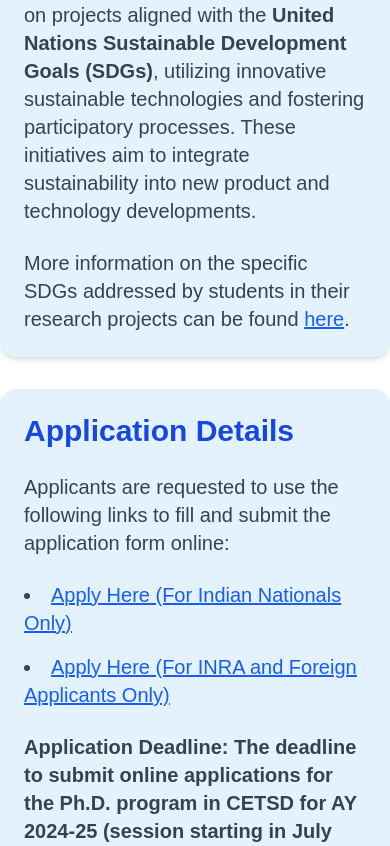
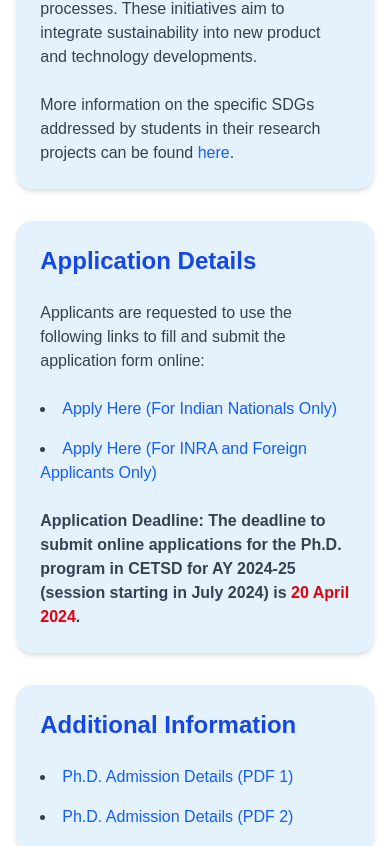
Before and after one commit to vinaykumar2318/DC_Summer, a Next.js app: page /academics/phdStudents in a window 390 px wide. Shown: the part 827-1673 px from the top of the page. Built offline with nearby package versions, Linux system fonts and the light colour scheme.

Commit message:
responsiveness issue

```diff
--- a/src/pages/academics/msStudents.js
+++ b/src/pages/academics/msStudents.js
@@ -4,38 +4,53 @@ import React from 'react'
 const MSResearch = () => {
     return (
         <>
-            <div className="flex flex-col w-full sm:w-4/5 md:w-3/4 rounded-xl mx-auto bg-white">
+            <div className="flex flex-col w-11/12 sm:w-4/5 md:w-3/4 rounded-xl mx-auto bg-white">
                 <div className="w-full p-6 bg-[#E3F2FD] mb-8 rounded-2xl space-y-6 shadow-md">
-                    <h2 className="text-3xl font-bold text-blue-700">M.S. by Research Program</h2>
-                    <p className="text-gray-700 text-xl mt-2">
+                    <h2 className="text-2xl sm:text-3xl font-bold text-blue-700">M.S. by Research Program</h2>
+                    <p className="text-gray-700 text-base sm:text-lg md:text-xl mt-2">
                         The M.S. (by Research) program offered by the Center for Emerging Technologies for Sustainable Development (CETSD) at IIT Jodhpur aims to equip graduates with expertise in new and emerging areas of Technologies for Sustainable Development.
                     </p>
-                    <p className="text-gray-700 text-xl">
+                    <p className="text-gray-700 text-base sm:text-lg md:text-xl">
                         The program focuses on sustainability within the realms of Water, Solid Waste Management, Public Health, Urban Planning, Wastewater, and Energy. It includes a range of technologies such as energy-efficient water treatment, wastewater treatments, solid waste management, and natural resource management.
                     </p>
-                    <p className="text-gray-700 text-xl">
+                    <p className="text-gray-700 text-base sm:text-lg md:text-xl">
                         Students will be encouraged to work on projects aligned with the United Nations Sustainable Development Goals (SDGs), utilizing innovative sustainable technologies and participatory processes. These initiatives aim to integrate sustainability into new product and technology developments.
                     </p>
-                    <p className="text-gray-700 text-xl">
-                        More information on the specific SDGs addressed by students in their research projects can be found <Link href="/people/ms" className="text-blue-600 hover:text-blue-800 underline">here</Link>.
+                    <p className="text-gray-700 text-base sm:text-lg md:text-xl">
+                        More information on the specific SDGs addressed by students in their research projects can be found{' '}
+                        <Link href="/people/ms" className="text-blue-600 hover:text-blue-800 hover:underline">
+                            here
+                        </Link>.
                     </p>
                 </div>
 
                 <div className="w-full p-6 bg-[#E3F2FD] mb-8 rounded-2xl space-y-6 shadow-md">
-                    <h2 className="text-3xl font-bold text-blue-700">Important Links</h2>
-                    <ul className="list-disc list-inside text-gray-700 space-y-4 text-xl">
-                        <li className='underline'>
-                            <Link target="_blank" href="https://drive.google.com/file/d/1Ly8yisV0jVso2zabdoUEsdCSbTbLjRfm/view" className="text-blue-600 hover:text-blue-800">
+                    <h2 className="text-2xl sm:text-3xl font-bold text-blue-700">Important Links</h2>
+                    <ul className="list-disc list-inside text-gray-700 space-y-4 text-base sm:text-lg md:text-xl">
+                        <li>
+                            <Link
+                                target="_blank"
+                                href="https://drive.google.com/file/d/1Ly8yisV0jVso2zabdoUEsdCSbTbLjRfm/view"
+                                className="text-blue-600 hover:text-blue-800 hover:underline"
+                            >
                                 Shortlisted Candidates - MS by Research CETSD (Jan 2024)
                             </Link>
                         </li>
-                        <li className='underline'>
-                            <Link target="_blank" href="https://drive.google.com/file/d/15_M4W79KCtT3rvCtvHMIq6uT9nYi4Z2h/view" className="text-blue-600 hover:text-blue-800">
+                        <li>
+                            <Link
+                                target="_blank"
+                                href="https://drive.google.com/file/d/15_M4W79KCtT3rvCtvHMIq6uT9nYi4Z2h/view"
+                                className="text-blue-600 hover:text-blue-800 hover:underline"
+                            >
                                 Interview Reporting Details - MS by Research CETSD (Jan 2024)
                             </Link>
                         </li>
-                        <li className='underline'>
-                            <Link target="_blank" href="https://drive.google.com/file/d/1_UQo6HevzBb55l45EysSLgnyfyR1aELT/view" className="text-blue-600 hover:text-blue-800">
+                        <li>
+                            <Link
+                                target="_blank"
+                                href="https://drive.google.com/file/d/1_UQo6HevzBb55l45EysSLgnyfyR1aELT/view"
+                                className="text-blue-600 hover:text-blue-800 hover:underline"
+                            >
                                 Syllabus for Interview - MS by Research CETSD (Jan 2024)
                             </Link>
                         </li>
--- a/src/pages/academics/phdStudents.js
+++ b/src/pages/academics/phdStudents.js
@@ -4,55 +4,78 @@ import React from 'react'
 const PhdAdmission = () => {
     return (
         <>
-            <div className="flex flex-col w-full sm:w-4/5 md:w-3/4 rounded-xl mx-auto bg-white">
+            <div className="flex flex-col w-11/12 sm:w-4/5 md:w-3/4 rounded-xl mx-auto bg-white">
                 <div className="w-full p-6 bg-[#E3F2FD] mb-8 rounded-2xl space-y-6 shadow-md">
-                    <h2 className="text-3xl font-bold text-blue-700">Ph.D. Admission</h2>
-                    <p className="text-gray-700 text-xl mt-2">
+                    <h2 className="text-2xl sm:text-3xl font-bold text-blue-700">Ph.D. Admission</h2>
+                    <p className="text-gray-700 text-base sm:text-lg md:text-xl mt-2">
                         The Ph.D. program offered by the <strong>Center for Emerging Technologies for Sustainable Development (CETSD)</strong> at IIT Jodhpur aims to equip post-graduates with expertise in new and emerging areas of Technologies for Sustainable Development.
                     </p>
-                    <p className="text-gray-700 text-xl">
+                    <p className="text-gray-700 text-base sm:text-lg md:text-xl">
                         The program focuses on sustainability within the realms of <strong>Water, Solid Waste Management, Wastewater, Public Health, Urban Planning, and Energy.</strong> It encompasses a wide range of traditional and emerging technologies, including energy-efficient water treatment, wastewater treatment, solid waste management, and natural resource management.
                     </p>
-                    <p className="text-gray-700 text-xl">
+                    <p className="text-gray-700 text-base sm:text-lg md:text-xl">
                         Students will be encouraged to work on projects aligned with the <strong>United Nations Sustainable Development Goals (SDGs)</strong>, utilizing innovative sustainable technologies and fostering participatory processes. These initiatives aim to integrate sustainability into new product and technology developments.
                     </p>
-                    <p className="text-gray-700 text-xl">
-                        More information on the specific SDGs addressed by students in their research projects can be found <Link href="/people/phd" className="text-blue-600 hover:text-blue-800 underline">here</Link>.
+                    <p className="text-gray-700 text-base sm:text-lg md:text-xl">
+                        More information on the specific SDGs addressed by students in their research projects can be found{' '}
+                        <Link href="/people/phd" className="text-blue-600 hover:text-blue-800 hover:underline">
+                            here
+                        </Link>.
                     </p>
                 </div>
 
                 <div className="w-full p-6 bg-[#E3F2FD] mb-8 rounded-2xl space-y-6 shadow-md">
-                    <h2 className="text-3xl font-bold text-blue-700">Application Details</h2>
-                    <p className="text-gray-700 text-xl">
+                    <h2 className="text-2xl sm:text-3xl font-bold text-blue-700">Application Details</h2>
+                    <p className="text-gray-700 text-base sm:text-lg md:text-xl">
                         Applicants are requested to use the following links to fill and submit the application form online:
                     </p>
-                    <ul className="list-disc list-inside text-gray-700 space-y-4 text-xl">
-                        <li className='underline'>
-                            <Link href="https://oa.iitj.ac.in/PG_ADMISSION" target="_blank" rel="noopener noreferrer" className="text-blue-600 hover:text-blue-800">
+                    <ul className="list-disc list-inside text-gray-700 space-y-4 text-base sm:text-lg md:text-xl">
+                        <li>
+                            <Link
+                                href="https://oa.iitj.ac.in/PG_ADMISSION"
+                                target="_blank"
+                                rel="noopener noreferrer"
+                                className="text-blue-600 hover:text-blue-800 hover:underline"
+                            >
                                 Apply Here (For Indian Nationals Only)
                             </Link>
                         </li>
-                        <li className='underline'>
-                            <Link href="https://oa.iitj.ac.in/OA_PG_ADMISSION_INTRNL/" target="_blank" rel="noopener noreferrer" className="text-blue-600 hover:text-blue-800">
+                        <li>
+                            <Link
+                                href="https://oa.iitj.ac.in/OA_PG_ADMISSION_INTRNL/"
+                                target="_blank"
+                                rel="noopener noreferrer"
+                                className="text-blue-600 hover:text-blue-800 hover:underline"
+                            >
                                 Apply Here (For INRA and Foreign Applicants Only)
                             </Link>
                         </li>
                     </ul>
-                    <p className="text-gray-700 text-xl font-semibold">
+                    <p className="text-gray-700 text-base sm:text-lg md:text-xl font-semibold">
                         <strong>Application Deadline:</strong> The deadline to submit online applications for the Ph.D. program in CETSD for AY 2024-25 (session starting in July 2024) is <span className="text-red-600">20 April 2024</span>.
                     </p>
                 </div>
 
                 <div className="w-full p-6 bg-[#E3F2FD] mb-8 rounded-2xl space-y-6 shadow-md">
-                    <h2 className="text-3xl font-bold text-blue-700">Additional Information</h2>
-                    <ul className="list-disc list-inside text-gray-700 space-y-4 text-xl">
-                        <li className='underline'>
-                            <Link href="https://drive.google.com/file/d/177072UOU5WK5-BgmE-ywvqJ637neayN3/view?usp=sharing" target="_blank" rel="noopener noreferrer" className="text-blue-600 hover:text-blue-800">
+                    <h2 className="text-2xl sm:text-3xl font-bold text-blue-700">Additional Information</h2>
+                    <ul className="list-disc list-inside text-gray-700 space-y-4 text-base sm:text-lg md:text-xl">
+                        <li>
+                            <Link
+                                href="https://drive.google.com/file/d/177072UOU5WK5-BgmE-ywvqJ637neayN3/view?usp=sharing"
+                                target="_blank"
+                                rel="noopener noreferrer"
+                                className="text-blue-600 hover:text-blue-800 hover:underline"
+                            >
                                 Ph.D. Admission Details (PDF 1)
                             </Link>
                         </li>
-                        <li className='underline'>
-                            <Link href="https://drive.google.com/file/d/1kRBGN5yTke4wgnLJ-V2C5VJ1XleD91ZI/view?usp=sharing" target="_blank" rel="noopener noreferrer" className="text-blue-600 hover:text-blue-800">
+                        <li>
+                            <Link
+                                href="https://drive.google.com/file/d/1kRBGN5yTke4wgnLJ-V2C5VJ1XleD91ZI/view?usp=sharing"
+                                target="_blank"
+                                rel="noopener noreferrer"
+                                className="text-blue-600 hover:text-blue-800 hover:underline"
+                            >
                                 Ph.D. Admission Details (PDF 2)
                             </Link>
                         </li>
@@ -63,4 +86,4 @@ const PhdAdmission = () => {
     )
 }
 
-export default PhdAdmission;
+export default PhdAdmission
--- a/src/pages/newsContent/msResearch.js
+++ b/src/pages/newsContent/msResearch.js
@@ -4,38 +4,53 @@ import React from 'react'
 const MSResearch = () => {
     return (
         <>
-            <div className="flex flex-col w-full sm:w-4/5 md:w-3/4 rounded-xl mx-auto bg-white">
+            <div className="flex flex-col w-11/12 sm:w-4/5 md:w-3/4 rounded-xl mx-auto bg-white">
                 <div className="w-full p-6 bg-[#E3F2FD] mb-8 rounded-2xl space-y-6 shadow-md">
-                    <h2 className="text-3xl font-bold text-blue-700">M.S. by Research Program</h2>
-                    <p className="text-gray-700 text-xl mt-2">
+                    <h2 className="text-2xl sm:text-3xl font-bold text-blue-700">M.S. by Research Program</h2>
+                    <p className="text-gray-700 text-base sm:text-lg md:text-xl mt-2">
                         The M.S. (by Research) program offered by the Center for Emerging Technologies for Sustainable Development (CETSD) at IIT Jodhpur aims to equip graduates with expertise in new and emerging areas of Technologies for Sustainable Development.
                     </p>
-                    <p className="text-gray-700 text-xl">
+                    <p className="text-gray-700 text-base sm:text-lg md:text-xl">
                         The program focuses on sustainability within the realms of Water, Solid Waste Management, Public Health, Urban Planning, Wastewater, and Energy. It includes a range of technologies such as energy-efficient water treatment, wastewater treatments, solid waste management, and natural resource management.
                     </p>
-                    <p className="text-gray-700 text-xl">
+                    <p className="text-gray-700 text-base sm:text-lg md:text-xl">
                         Students will be encouraged to work on projects aligned with the United Nations Sustainable Development Goals (SDGs), utilizing innovative sustainable technologies and participatory processes. These initiatives aim to integrate sustainability into new product and technology developments.
                     </p>
-                    <p className="text-gray-700 text-xl">
-                        More information on the specific SDGs addressed by students in their research projects can be found <Link href="/newsContent/msStudents" className="text-blue-600 hover:text-blue-800 underline">here</Link>.
+                    <p className="text-gray-700 text-base sm:text-lg md:text-xl">
+                        More information on the specific SDGs addressed by students in their research projects can be found{' '}
+                        <Link href="/people/ms" className="text-blue-600 hover:text-blue-800 hover:underline">
+                            here
+                        </Link>.
                     </p>
                 </div>
 
                 <div className="w-full p-6 bg-[#E3F2FD] mb-8 rounded-2xl space-y-6 shadow-md">
-                    <h2 className="text-3xl font-bold text-blue-700">Important Links</h2>
-                    <ul className="list-disc list-inside text-gray-700 space-y-4 text-xl">
-                        <li className='underline'>
-                            <Link target="_blank" href="https://drive.google.com/file/d/1Ly8yisV0jVso2zabdoUEsdCSbTbLjRfm/view" className="text-blue-600 hover:text-blue-800">
+                    <h2 className="text-2xl sm:text-3xl font-bold text-blue-700">Important Links</h2>
+                    <ul className="list-disc list-inside text-gray-700 space-y-4 text-base sm:text-lg md:text-xl">
+                        <li>
+                            <Link
+                                target="_blank"
+                                href="https://drive.google.com/file/d/1Ly8yisV0jVso2zabdoUEsdCSbTbLjRfm/view"
+                                className="text-blue-600 hover:text-blue-800 hover:underline"
+                            >
                                 Shortlisted Candidates - MS by Research CETSD (Jan 2024)
                             </Link>
                         </li>
-                        <li className='underline'>
-                            <Link target="_blank" href="https://drive.google.com/file/d/15_M4W79KCtT3rvCtvHMIq6uT9nYi4Z2h/view" className="text-blue-600 hover:text-blue-800">
+                        <li>
+                            <Link
+                                target="_blank"
+                                href="https://drive.google.com/file/d/15_M4W79KCtT3rvCtvHMIq6uT9nYi4Z2h/view"
+                                className="text-blue-600 hover:text-blue-800 hover:underline"
+                            >
                                 Interview Reporting Details - MS by Research CETSD (Jan 2024)
                             </Link>
                         </li>
-                        <li className='underline'>
-                            <Link target="_blank" href="https://drive.google.com/file/d/1_UQo6HevzBb55l45EysSLgnyfyR1aELT/view" className="text-blue-600 hover:text-blue-800">
+                        <li>
+                            <Link
+                                target="_blank"
+                                href="https://drive.google.com/file/d/1_UQo6HevzBb55l45EysSLgnyfyR1aELT/view"
+                                className="text-blue-600 hover:text-blue-800 hover:underline"
+                            >
                                 Syllabus for Interview - MS by Research CETSD (Jan 2024)
                             </Link>
                         </li>
--- a/src/pages/newsContent/phdAdmission.js
+++ b/src/pages/newsContent/phdAdmission.js
@@ -4,55 +4,78 @@ import React from 'react'
 const PhdAdmission = () => {
     return (
         <>
-            <div className="flex flex-col w-full sm:w-4/5 md:w-3/4 rounded-xl mx-auto bg-white">
+            <div className="flex flex-col w-11/12 sm:w-4/5 md:w-3/4 rounded-xl mx-auto bg-white">
                 <div className="w-full p-6 bg-[#E3F2FD] mb-8 rounded-2xl space-y-6 shadow-md">
-                    <h2 className="text-3xl font-bold text-blue-700">Ph.D. Admission</h2>
-                    <p className="text-gray-700 text-xl mt-2">
+                    <h2 className="text-2xl sm:text-3xl font-bold text-blue-700">Ph.D. Admission</h2>
+                    <p className="text-gray-700 text-base sm:text-lg md:text-xl mt-2">
                         The Ph.D. program offered by the <strong>Center for Emerging Technologies for Sustainable Development (CETSD)</strong> at IIT Jodhpur aims to equip post-graduates with expertise in new and emerging areas of Technologies for Sustainable Development.
                     </p>
-                    <p className="text-gray-700 text-xl">
+                    <p className="text-gray-700 text-base sm:text-lg md:text-xl">
                         The program focuses on sustainability within the realms of <strong>Water, Solid Waste Management, Wastewater, Public Health, Urban Planning, and Energy.</strong> It encompasses a wide range of traditional and emerging technologies, including energy-efficient water treatment, wastewater treatment, solid waste management, and natural resource management.
                     </p>
-                    <p className="text-gray-700 text-xl">
+                    <p className="text-gray-700 text-base sm:text-lg md:text-xl">
                         Students will be encouraged to work on projects aligned with the <strong>United Nations Sustainable Development Goals (SDGs)</strong>, utilizing innovative sustainable technologies and fostering participatory processes. These initiatives aim to integrate sustainability into new product and technology developments.
                     </p>
-                    <p className="text-gray-700 text-xl">
-                        More information on the specific SDGs addressed by students in their research projects can be found <Link href="/newsContent/phdStudents" className="text-blue-600 hover:text-blue-800 underline">here</Link>.
+                    <p className="text-gray-700 text-base sm:text-lg md:text-xl">
+                        More information on the specific SDGs addressed by students in their research projects can be found{' '}
+                        <Link href="/people/phd" className="text-blue-600 hover:text-blue-800 hover:underline">
+                            here
+                        </Link>.
                     </p>
                 </div>
 
                 <div className="w-full p-6 bg-[#E3F2FD] mb-8 rounded-2xl space-y-6 shadow-md">
-                    <h2 className="text-3xl font-bold text-blue-700">Application Details</h2>
-                    <p className="text-gray-700 text-xl">
+                    <h2 className="text-2xl sm:text-3xl font-bold text-blue-700">Application Details</h2>
+                    <p className="text-gray-700 text-base sm:text-lg md:text-xl">
                         Applicants are requested to use the following links to fill and submit the application form online:
                     </p>
-                    <ul className="list-disc list-inside text-gray-700 space-y-4 text-xl">
-                        <li className='underline'>
-                            <Link href="https://oa.iitj.ac.in/PG_ADMISSION" target="_blank" rel="noopener noreferrer" className="text-blue-600 hover:text-blue-800">
+                    <ul className="list-disc list-inside text-gray-700 space-y-4 text-base sm:text-lg md:text-xl">
+                        <li>
+                            <Link
+                                href="https://oa.iitj.ac.in/PG_ADMISSION"
+                                target="_blank"
+                                rel="noopener noreferrer"
+                                className="text-blue-600 hover:text-blue-800 hover:underline"
+                            >
                                 Apply Here (For Indian Nationals Only)
                             </Link>
                         </li>
-                        <li className='underline'>
-                            <Link href="https://oa.iitj.ac.in/OA_PG_ADMISSION_INTRNL/" target="_blank" rel="noopener noreferrer" className="text-blue-600 hover:text-blue-800">
+                        <li>
+                            <Link
+                                href="https://oa.iitj.ac.in/OA_PG_ADMISSION_INTRNL/"
+                                target="_blank"
+                                rel="noopener noreferrer"
+                                className="text-blue-600 hover:text-blue-800 hover:underline"
+                            >
                                 Apply Here (For INRA and Foreign Applicants Only)
                             </Link>
                         </li>
                     </ul>
-                    <p className="text-gray-700 text-xl font-semibold">
+                    <p className="text-gray-700 text-base sm:text-lg md:text-xl font-semibold">
                         <strong>Application Deadline:</strong> The deadline to submit online applications for the Ph.D. program in CETSD for AY 2024-25 (session starting in July 2024) is <span className="text-red-600">20 April 2024</span>.
                     </p>
                 </div>
 
                 <div className="w-full p-6 bg-[#E3F2FD] mb-8 rounded-2xl space-y-6 shadow-md">
-                    <h2 className="text-3xl font-bold text-blue-700">Additional Information</h2>
-                    <ul className="list-disc list-inside text-gray-700 space-y-4 text-xl">
-                        <li className='underline'>
-                            <Link href="https://drive.google.com/file/d/177072UOU5WK5-BgmE-ywvqJ637neayN3/view?usp=sharing" target="_blank" rel="noopener noreferrer" className="text-blue-600 hover:text-blue-800">
+                    <h2 className="text-2xl sm:text-3xl font-bold text-blue-700">Additional Information</h2>
+                    <ul className="list-disc list-inside text-gray-700 space-y-4 text-base sm:text-lg md:text-xl">
+                        <li>
+                            <Link
+                                href="https://drive.google.com/file/d/177072UOU5WK5-BgmE-ywvqJ637neayN3/view?usp=sharing"
+                                target="_blank"
+                                rel="noopener noreferrer"
+                                className="text-blue-600 hover:text-blue-800 hover:underline"
+                            >
                                 Ph.D. Admission Details (PDF 1)
                             </Link>
                         </li>
-                        <li className='underline'>
-                            <Link href="https://drive.google.com/file/d/1kRBGN5yTke4wgnLJ-V2C5VJ1XleD91ZI/view?usp=sharing" target="_blank" rel="noopener noreferrer" className="text-blue-600 hover:text-blue-800">
+                        <li>
+                            <Link
+                                href="https://drive.google.com/file/d/1kRBGN5yTke4wgnLJ-V2C5VJ1XleD91ZI/view?usp=sharing"
+                                target="_blank"
+                                rel="noopener noreferrer"
+                                className="text-blue-600 hover:text-blue-800 hover:underline"
+                            >
                                 Ph.D. Admission Details (PDF 2)
                             </Link>
                         </li>
@@ -63,4 +86,4 @@ const PhdAdmission = () => {
     )
 }
 
-export default PhdAdmission;
+export default PhdAdmission
```
